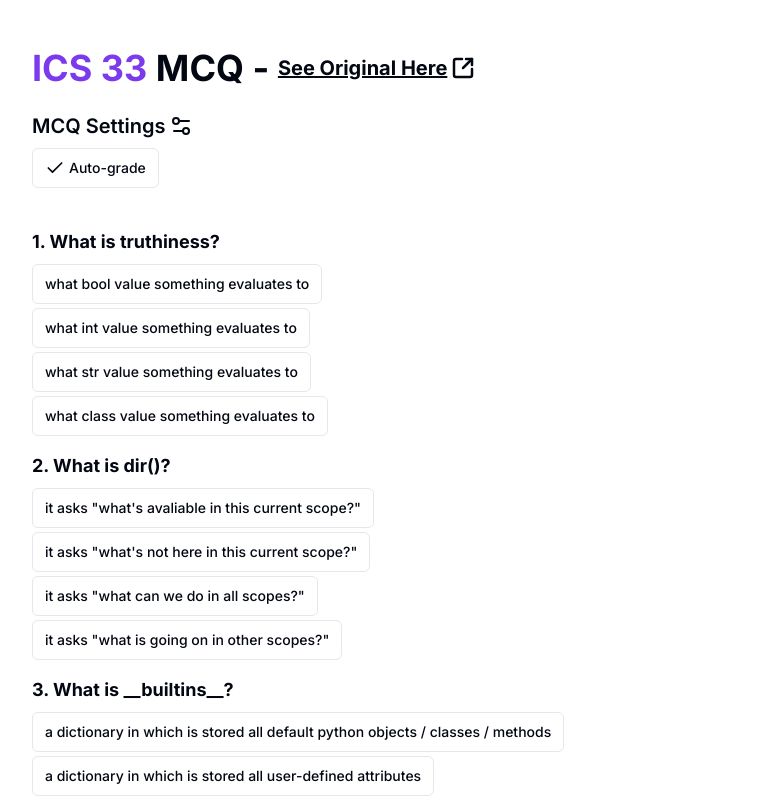
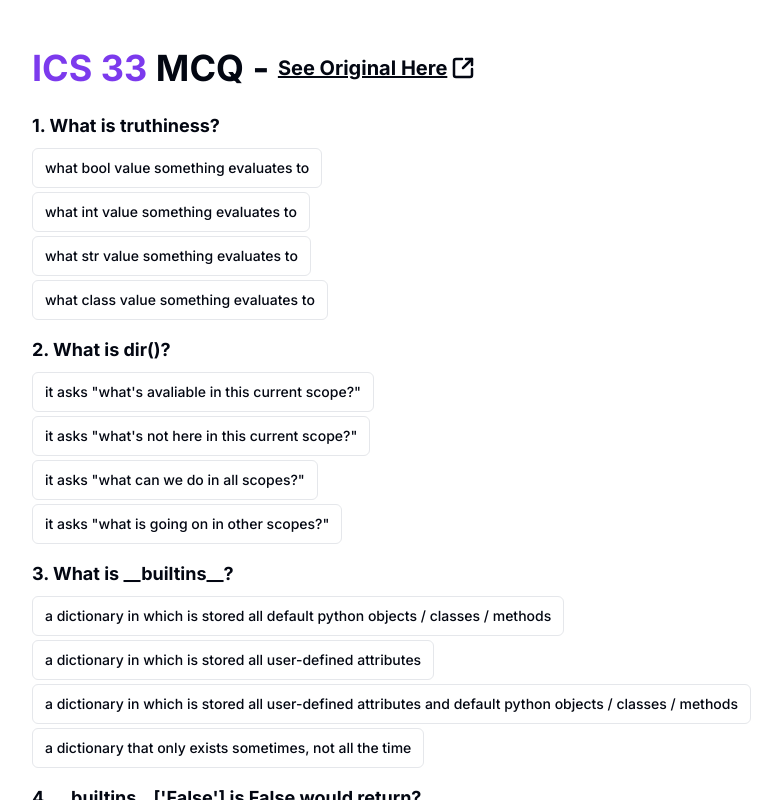
Before and after one commit to KevinWu098/ICS33-mcq-next, a Next.js app: page / in a window 1280 px wide. Shown: the top 800 px of the page, without its empty margins (48-830 px from the left). Built offline with nearby package versions, Linux system fonts and the light colour scheme.

Commit message:
chore: comment out settings

```diff
--- a/src/app/page.tsx
+++ b/src/app/page.tsx
@@ -33,7 +33,7 @@
                 </a>
             </h1>
 
-            <div className="space-y-2 pb-10">
+            {/* <div className="space-y-2 pb-10">
                 <div className="flex items-center space-x-1 font-semibold text-xl">
                     <h3>MCQ Settings</h3> <Settings2 />
                 </div>
@@ -51,7 +51,7 @@
                         <p className="text-md">Auto-grade</p>
                     </ToggleGroupItem>
                 </ToggleGroup>
-            </div>
+            </div> */}
 
             <div className="space-y-4">
                 {/* {MCQ_QUESTIONS.slice(0, 5).map((item, index) => ( */}
```
